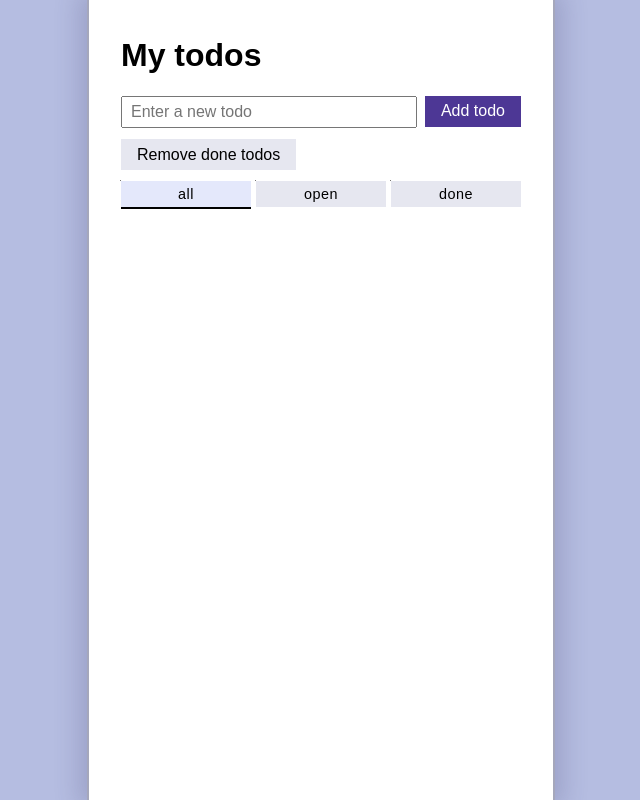
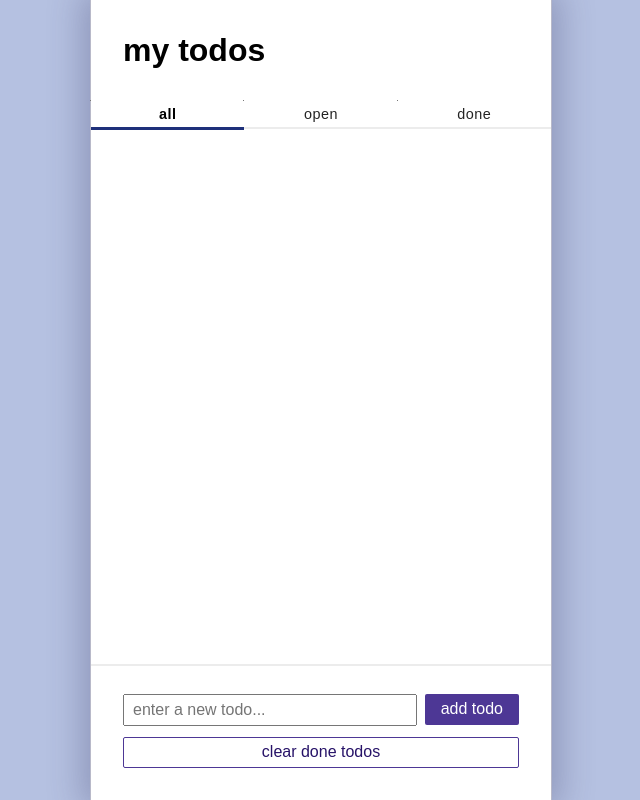
Before and after one commit to franzi-fk/simplest-todo-app, a plain HTML site: page index.html in a window 1280 px wide. Shown: the whole page, without its empty margins (319-959 px from the left). Drawn offline with Linux system fonts and the light colour scheme.

Commit message:
feat: design adjustments

```diff
--- a/index.html
+++ b/index.html
@@ -11,14 +11,20 @@
 
 <body>
     <main>
-        <h1>My todos</h1>
-        <div id="add-todo">
-            <input type="text" id="inp-new-todo" placeholder="Enter a new todo">
-            <button id="btn-add-todo" class="btn-primary">Add todo</button>
+        <div id="header">
+            <h1>my todos</h1>
+            <ul id="filters"></ul>
         </div>
-        <button id="btn-remove-done" class="btn-secondary">Remove done todos</button>
-        <ul id="filters"></ul>
-        <ul id="list"></ul>
+        <div id="content">
+            <ul id="list"></ul>
+        </div>
+        <div id="container-modify-list">
+            <form id="add-todo">
+                <input type="text" id="inp-new-todo" placeholder="enter a new todo...">
+                <button id="btn-add-todo" class="btn-primary">add todo</button>
+            </form>
+            <button id="btn-remove-done" class="btn-secondary">clear done todos</button>
+        </div>
     </main>
     <script src="script.js"></script>
 </body>
--- a/style.css
+++ b/style.css
@@ -7,24 +7,52 @@ html {
 }
 
 body {
-  background-color: rgb(181, 189, 225);
+  background-color: rgb(181, 193, 225);
   margin: 0;
   display: grid;
   grid-template-columns: 1fr 4fr 1fr;
-  height: 100%;
+  height: 100vh;
   width: 100%;
+}
+
+h1 {
+  margin: 0 2rem 2rem 2rem;
 }
 
 main {
   grid-column-start: 2;
-  padding: 1rem 2rem;
-  background-color: white;
-  box-shadow: 0 0 1.5rem 0.5rem rgba(54, 52, 101, 0.2);
-  border-left: 2px solid rgba(20, 24, 77, 0.38);
-  border-right: 2px solid rgba(20, 24, 77, 0.38);
-  min-width: 400px;
-  max-width: 600px;
+  display: grid;
+  grid-template-rows: auto 1fr auto;
+  height: 100vh;
+  width: 460px;
+  box-shadow: 0 0 2rem 0.5rem rgba(54, 52, 101, 0.3);
+  border-left: 1px solid rgba(20, 24, 77, 0.3);
+  border-right: 1px solid rgba(20, 24, 77, 0.3);
+  background-color: rgb(255, 255, 255);
   margin-inline: auto;
+}
+
+#header {
+  background-color: rgb(255, 255, 255);
+  padding-top: 2rem;
+  position: sticky;
+  top: 0;
+  z-index: 10;
+}
+
+#content {
+  padding: 0 2rem;
+  overflow-y: auto; /* Allows scrolling */
+  margin: 0;
+}
+
+#container-modify-list {
+  padding: 1rem 2rem 2rem 2rem;
+  background-color: rgb(255, 255, 255);
+  position: sticky;
+  bottom: 0;
+  z-index: 10;
+  border-top: 2px solid rgb(236, 236, 236);
 }
 
 button {
@@ -34,6 +62,7 @@ button {
   padding: 0.2rem 1rem;
   width: fit-content;
   cursor: pointer;
+  border-radius: 0.125rem;
 }
 
 .btn-primary {
@@ -42,8 +71,13 @@ button {
 }
 
 .btn-secondary {
-  background-color: #e6e7f0;
-  color: black;
+  border: 1px solid rgb(77, 55, 149);
+  background-color: transparent;
+  color: rgb(39, 19, 104);
+}
+
+#btn-remove-done {
+  width: 100%;
 }
 
 #inp-new-todo {
@@ -68,10 +102,9 @@ ul {
 
 #filters {
   display: grid;
-  grid-template-columns: repeat(3, 1fr); /* Create 3 equal-width columns */
-  gap: 0.3rem;
+  grid-template-columns: repeat(3, 1fr);
   width: 100%; /* Ensure the container takes full width */
-  margin-block: 0.7rem;
+  margin: 0;
 }
 
 #filters input[type="radio"] {
@@ -90,13 +123,41 @@ ul {
   padding: 0.3rem 1rem;
   cursor: pointer;
   text-align: center;
-  background-color: #e6e7f0;
   transition: background-color 0.3s ease;
   font-size: 0.9rem;
   letter-spacing: 0.5px;
+  color: rgb(36, 36, 36);
+  border-bottom: 2px solid rgb(236, 236, 236);
 }
 
 #filters input[type="radio"]:checked + label {
-  background-color: rgb(228, 232, 251);
-  border-bottom: 2px solid black;
+  border-bottom: 3px solid rgb(30, 48, 122);
+  color: black;
+  font-weight: 600;
 }
+
+#list {
+  display: grid;
+  grid-template-columns: 1fr;
+  gap: 0.5rem;
+}
+
+#list li {
+  display: flex;
+  flex-direction: row;
+  gap: 0.5rem;
+  justify-content: left;
+  align-items: center;
+  padding-top: 0.5rem;
+}
+
+#list li + li {
+  border-top: 1px solid rgb(202, 202, 202);
+}
+
+#list input[type="checkbox"] {
+  height: 1rem;
+  width: 1rem;
+  accent-color: rgb(81, 55, 166);
+  flex-shrink: 0;
+}
```
